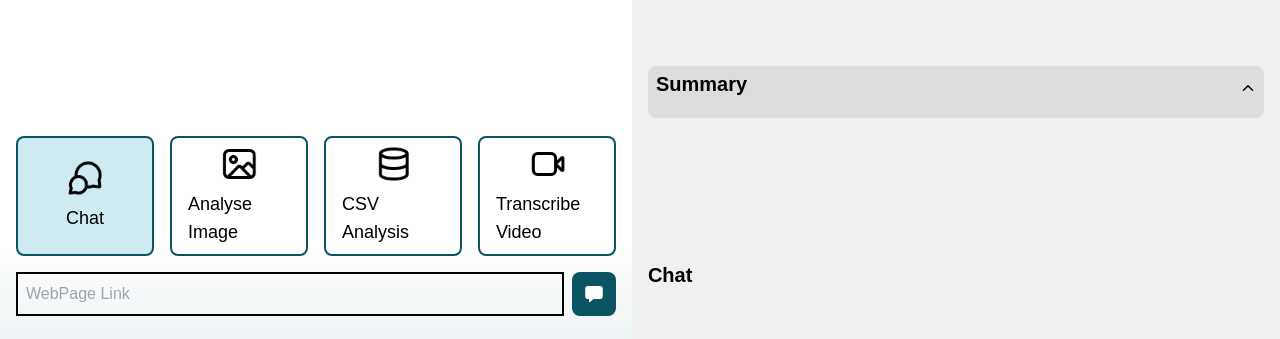
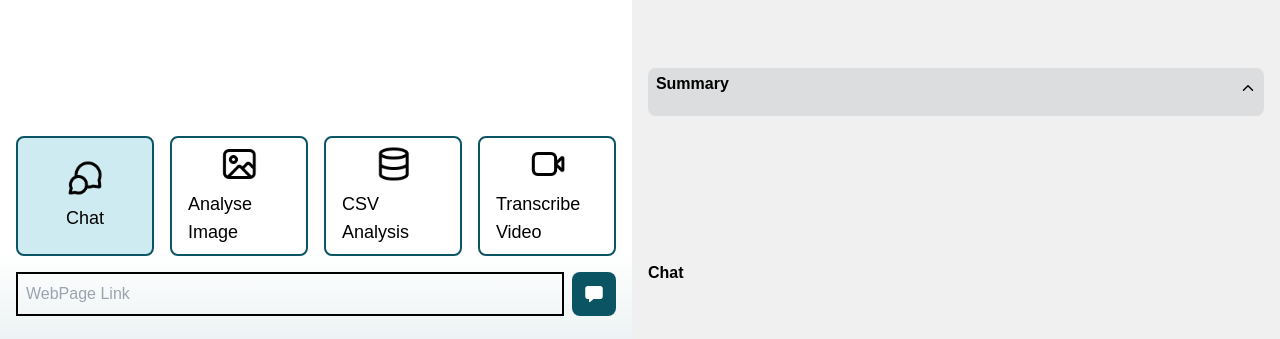
Before and after one commit to jojova/webpage-insights-frontend, a React (Vite) app: page / in a window 1280 px wide. Both pictures are taken after a click on the element "Chat". Shown: the part 149-488 px from the top of the page. Built offline with nearby package versions, Linux system fonts and the light colour scheme.

Commit message:
Minor UI changes for accordions

```diff
--- a/src/components/ChatComponent.tsx
+++ b/src/components/ChatComponent.tsx
@@ -3,7 +3,7 @@ import TextBox from "../components/TextBox";
 const ChatComponent = () => {
   return (
     <div className="m-4 flex flex-col gap-y-4">
-      <h2 className="font-bold">Chat</h2>
+      <h2 className="font-semibold">Chat</h2>
       <TextBox text={"Hi there! How can I help you?"} isSender={false} />
       <TextBox
         text={"How did Jobs return to Apple after being fired?"}
--- a/src/pages/ChatPage.tsx
+++ b/src/pages/ChatPage.tsx
@@ -75,7 +75,7 @@ const ChatPage: React.FC<ChatPageProps> = (props: ChatPageProps) => {
           className="flex cursor-pointer items-center justify-between"
           onClick={() => setIsSummaryVisible(!isSummaryVisible)}
         >
-          <h2 className="mb-2 text-xl font-semibold">Summary</h2>
+          <h2 className="mb-2 font-semibold">Summary</h2>
           {isSummaryVisible ? <IoIosArrowUp /> : <IoIosArrowDown />}
         </div>
         <p className={`text-justify ${isSummaryVisible ? "" : "hidden"}`}>
@@ -83,7 +83,7 @@ const ChatPage: React.FC<ChatPageProps> = (props: ChatPageProps) => {
         </p>
       </div>
 
-      <h2 className="mb-2 text-xl font-semibold">Chat</h2>
+      <h2 className="mb-2 font-semibold">Chat</h2>
       <div className={`flex flex-col gap-y-4 rounded-lg p-2`}>
         {/* Displaying history of questions and responses */}
         {history.map((message, index) => (
--- a/src/pages/TranscribeVideoPage.tsx
+++ b/src/pages/TranscribeVideoPage.tsx
@@ -96,7 +96,7 @@ const TranscribeVideoPage: React.FC<TranscribeVideoPageProps> = (props) => {
       </div>
 
       {/* Summary */}
-      <div className="m-4 flex flex-col gap-y-2">
+      <div className="items-around m-4 flex flex-col justify-center gap-y-2 rounded-lg bg-[#DCDDDE] px-2 py-1">
         <div
           className="flex cursor-pointer items-center justify-between"
           onClick={() => setIsSummaryVisible(!isSummaryVisible)}
@@ -110,7 +110,7 @@ const TranscribeVideoPage: React.FC<TranscribeVideoPageProps> = (props) => {
       </div>
 
       {/* Transcription */}
-      <div className="m-4 flex flex-col gap-y-2">
+      <div className="items-around m-4 flex flex-col justify-center gap-y-2 rounded-lg bg-[#DCDDDE] px-2 py-1">
         <div
           className="flex cursor-pointer items-center justify-between"
           onClick={() => setIsTranscriptionVisible(!isTranscriptionVisible)}
```
